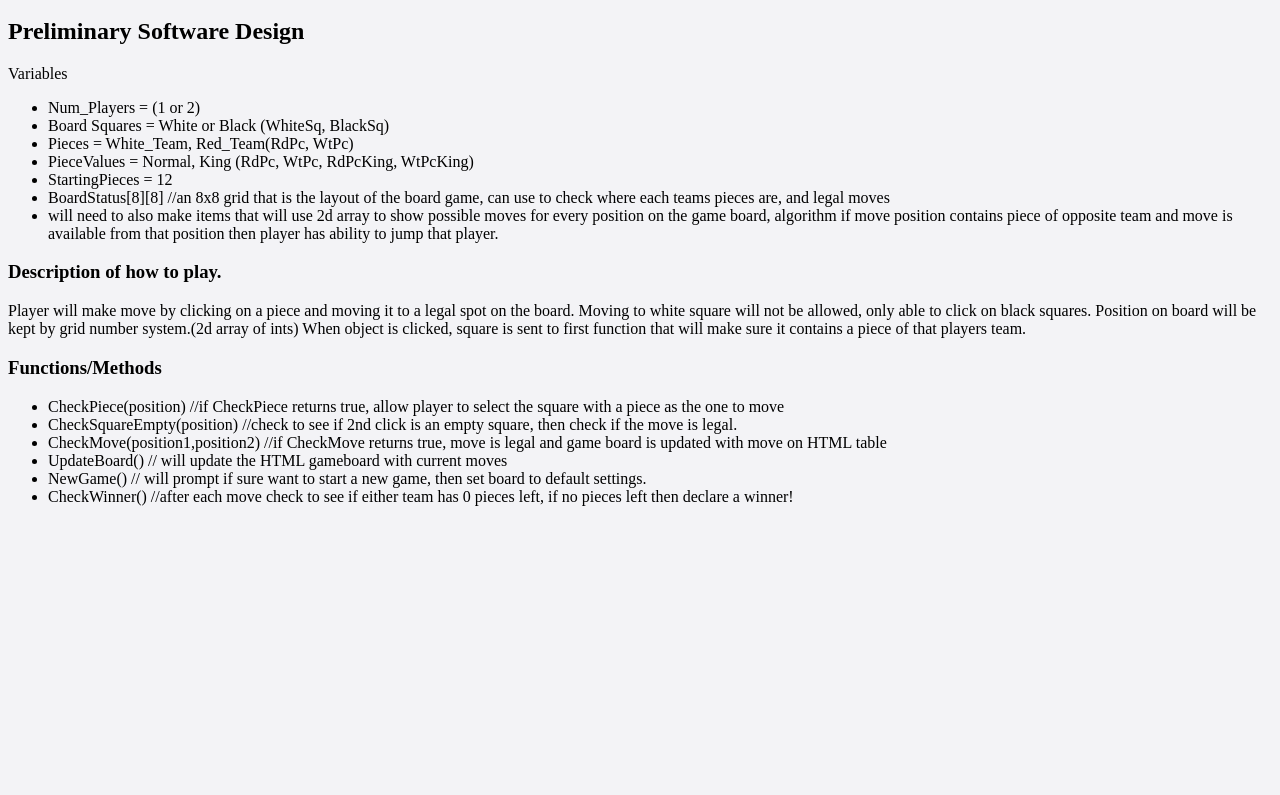
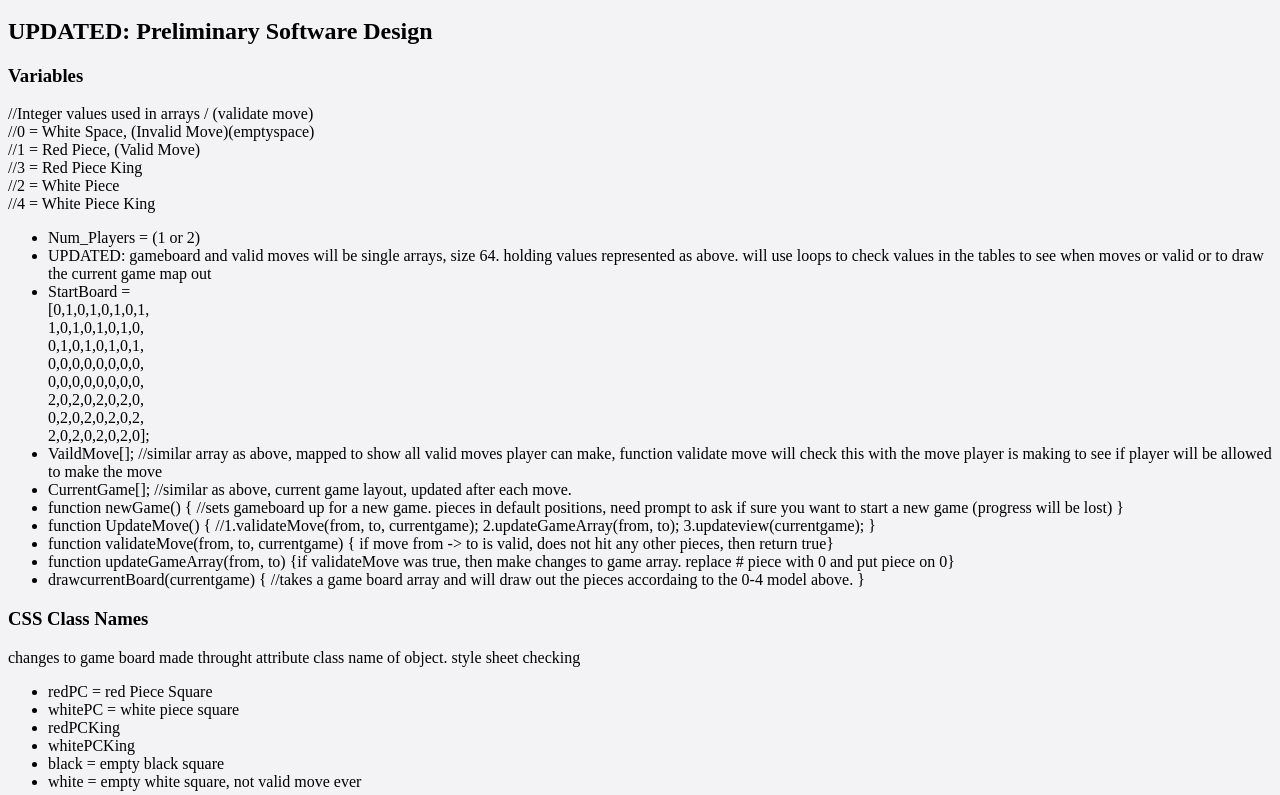
Before and after one commit to hjwouden/Checkers, a plain HTML site: page index.html in a window 1280 px wide. Shown: the part 547-1342 px from the top of the page. Before the commit the page ends 1069 px from the top, so only its background shows below. Drawn offline with Linux system fonts and the light colour scheme.

Commit message:
Updated Software Design to finalize for Assn3 Submission
added description to functions in index.html

```diff
--- a/index.html
+++ b/index.html
@@ -45,18 +45,46 @@
 
              <p></p>
 
-             <h2>Preliminary Software Design</h2>
-                <p>Variables</p>
+             <h2>UPDATED: Preliminary Software Design</h2>
+                <h3>Variables</h3>
+                <p>//Integer values used in arrays / (validate move)<br>
+                //0 = White Space, (Invalid Move)(emptyspace)<br>
+                //1 = Red Piece, (Valid Move)<br>
+                //3 = Red Piece King<br>
+                //2 = White Piece<br>
+                //4 = White Piece King</p>
                 <ul>
                     <li>Num_Players = (1 or 2)</li>
-                    <li>Board Squares = White or Black (WhiteSq, BlackSq)</li>
-                    <li>Pieces = White_Team, Red_Team(RdPc, WtPc)</li>
-                    <li>PieceValues = Normal, King (RdPc, WtPc, RdPcKing, WtPcKing)</li>
-                    <li>StartingPieces = 12</li>
-                    <li>BoardStatus[8][8] //an 8x8 grid that is the layout of the board game, can use to check where each teams pieces are, and legal moves</li>
-                    <li>will need to also make items that will use 2d array to show possible moves for every position on the game board, algorithm if move position
-                    contains piece of opposite team and move is available from that position then player has ability to jump that player.</li>
+                    <li>UPDATED: gameboard and valid moves will be single arrays, size 64. holding values represented as above. will use loops to check values in the tables to see when moves or valid or to draw the current game map out</li>
+                    <li>StartBoard = <br>
+                 [0,1,0,1,0,1,0,1, <br>
+                  1,0,1,0,1,0,1,0, <br>
+                  0,1,0,1,0,1,0,1,<br>
+                  0,0,0,0,0,0,0,0,<br>
+                  0,0,0,0,0,0,0,0,<br>
+                  2,0,2,0,2,0,2,0,<br>
+                  0,2,0,2,0,2,0,2,<br>
+                  2,0,2,0,2,0,2,0];</li>
+                    <li>VaildMove[]; //similar array as above, mapped to show all valid moves player can make, function validate move will check this with the move player is making to see if player will be allowed to make the move</li>
+                    <li>CurrentGame[]; //similar as above, current game layout, updated after each move.</li>
+                    <li>function newGame() { //sets gameboard up for a new game. pieces in default positions, need prompt to ask if sure you want to start a new game (progress will be lost) } </li>
+                    <li>function UpdateMove() { //1.validateMove(from, to, currentgame); 2.updateGameArray(from, to); 3.updateview(currentgame); } </li>
+                    <li>function validateMove(from, to, currentgame) { if move from -> to is valid, does not hit any other pieces, then return true}</li>
+                    <li>function updateGameArray(from, to) {if validateMove was true, then make changes to game array. replace # piece with 0 and put piece on 0}</li>
+                    <li>drawcurrentBoard(currentgame) { //takes a game board array and will draw out the pieces accordaing to the 0-4 model above. }</li>
                 </ul>
+                <h3>CSS Class Names</h3>
+                <p>changes to game board made throught attribute class name of object. style sheet checking</p>
+                <ul>
+                    <li>redPC = red Piece Square</li>
+                    <li>whitePC = white piece square</li>
+                    <li>redPCKing</li>
+                    <li>whitePCKing</li>
+                    <li>black = empty black square</li>
+                    <li>white = empty white square, not valid move ever</li>
+                </ul>
+
+
                 <h3>Description of how to play.</h3>
                 <p>Player will make move by clicking on a piece and moving it to a legal spot on the board.
                     Moving to white square will not be allowed, only able to click on black squares.
--- a/model.js
+++ b/model.js
@@ -6,6 +6,9 @@
 //3 = Red Piece King
 //2 = White Piece
 //4 = White Piece King
+
+var Num_Players; //1 or 2 player game
+
 
 var black = 1;
 var red = 2;
```
Also changed, not shown: Main.html (+0 -1 lines), board.js (+7 -0 lines), 1 other file.
